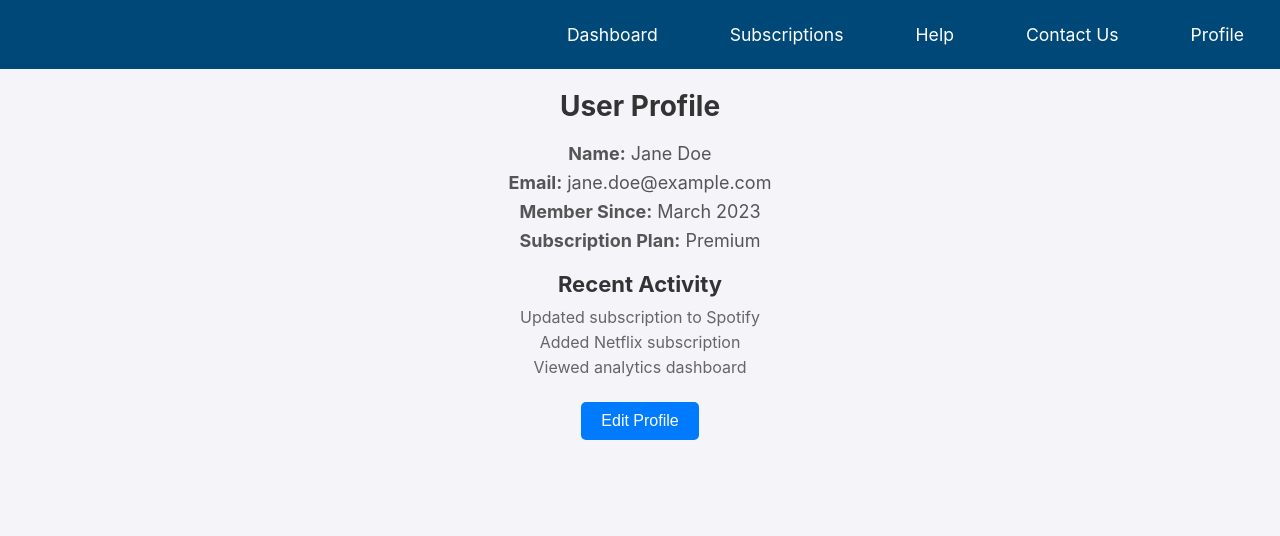
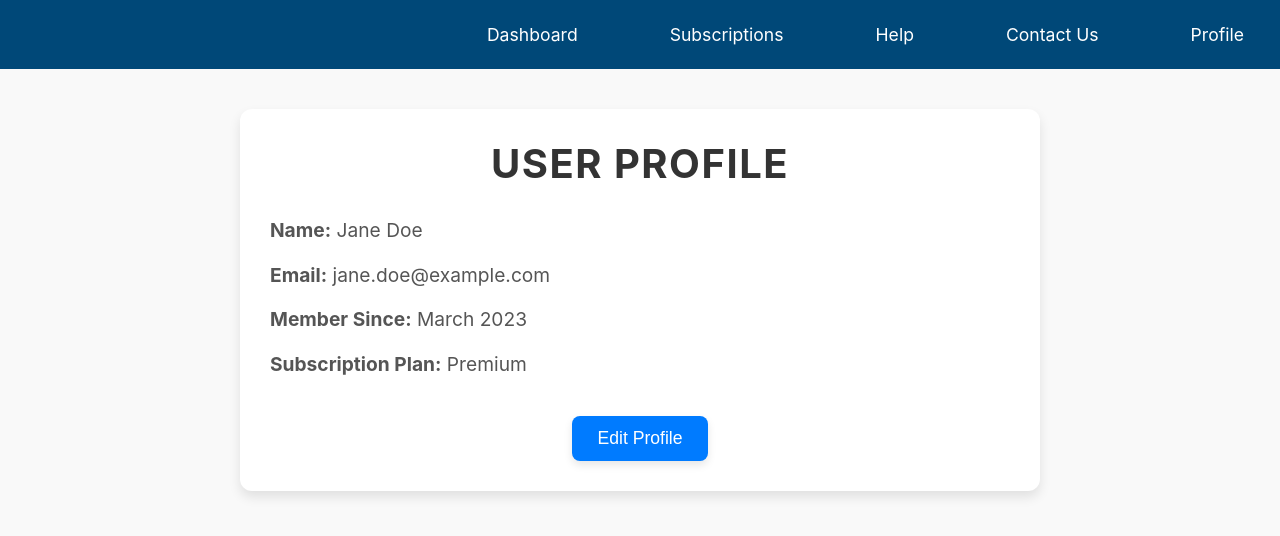
Before and after one commit to iSkewb/BreakFree, a React (Create React App) app in the folder predictive-subscription-tool/: page /profile in a window 1280 px wide. Shown: the top 536 px of the page. Built offline with nearby package versions, Linux system fonts and the light colour scheme.

Commit message:
Edited the styles

```diff
--- a/predictive-subscription-tool/src/pages/ContactUs.css
+++ b/predictive-subscription-tool/src/pages/ContactUs.css
@@ -5,32 +5,42 @@
     box-sizing: border-box;
 }
 
-/* Body styling */
-body {
-    font-family: 'Arial', sans-serif;
-    background-color: #f4f4f9;
-    min-height: 100vh;
+/* HTML and Body styling */
+html, body {
+    height: 100%;
     width: 100%;
+    font-family: 'Segoe UI', Tahoma, Geneva, Verdana, sans-serif;
+    background-color: #f9f9f9;
 }
 
 /* Contact Us container */
 .contact-us-container {
-    background-color: white;
-    border-radius: 8px;
-    box-shadow: 0 4px 12px rgba(0, 0, 0, 0.1);
     padding: 40px;
-    max-width: 500px;
-    width: 100%;
+    max-width: 600px;
+    margin: 40px auto;
+    background-color: #fff;
+    border-radius: 12px;
+    box-shadow: 0 6px 12px rgba(0, 0, 0, 0.1);
     text-align: center;
-    margin: 0 auto; /* Center horizontally */
-    margin-top: 20px; /* Add some top margin */
+    display: flex;
+    flex-direction: column;
+    justify-content: center;
+    transition: transform 0.3s ease, box-shadow 0.3s ease;
+}
+
+.contact-us-container:hover {
+    transform: translateY(-10px);
+    box-shadow: 0 12px 24px rgba(0, 0, 0, 0.2);
 }
 
 /* Heading */
 h2 {
+    font-size: 2.5em;
+    margin-bottom: 25px;
     color: #333;
-    margin-bottom: 20px;
-    font-size: 24px;
+    font-weight: bold;
+    text-transform: uppercase;
+    letter-spacing: 1.5px;
 }
 
 /* Form styling */
@@ -42,10 +52,10 @@ form {
 
 /* Input and textarea styling */
 input, textarea {
-    padding: 10px;
+    padding: 12px;
     border: 1px solid #ddd;
     border-radius: 5px;
-    font-size: 16px;
+    font-size: 1.1em;
     width: 100%;
     transition: border-color 0.3s ease;
 }
@@ -58,24 +68,33 @@ input:focus, textarea:focus {
 
 /* Button styling */
 button {
-    padding: 12px 20px;
+    margin-top: 25px;
+    padding: 12px 25px;
     background-color: #007BFF;
     color: white;
     border: none;
-    border-radius: 5px;
+    border-radius: 8px;
+    font-size: 1.1em;
     cursor: pointer;
-    font-size: 16px;
-    transition: background-color 0.3s ease;
+    transition: background-color 0.3s ease, transform 0.3s ease;
+    box-shadow: 0 4px 8px rgba(0, 0, 0, 0.1);
 }
 
 /* Button hover effect */
 button:hover {
     background-color: #0056b3;
+    transform: translateY(-2px);
+    box-shadow: 0 6px 12px rgba(0, 0, 0, 0.2);
+}
+
+button:active {
+    transform: translateY(1px);
+    box-shadow: 0 2px 4px rgba(0, 0, 0, 0.1);
 }
 
 /* Label styling */
 label {
-    font-size: 16px;
+    font-size: 1.1em;
     text-align: left;
     margin-bottom: 5px;
     color: #333;
--- a/predictive-subscription-tool/src/pages/Help.css
+++ b/predictive-subscription-tool/src/pages/Help.css
@@ -3,12 +3,17 @@
   padding: 20px;
   max-width: 900px;
   margin: 0 auto;
-    font-family: Arial, sans-serif;
+  font-family: 'Segoe UI', Tahoma, Geneva, Verdana, sans-serif;
+  background-color: #f9f9f9;
+  border-radius: 8px;
+  box-shadow: 0 4px 8px rgba(0, 0, 0, 0.1);
 }
 
 h2 {
   text-align: center;
   color: #333;
+  font-size: 2em;
+  margin-bottom: 20px;
 }
 
 .help-section {
@@ -18,11 +23,15 @@
 .help-section h3 {
   color: #4CAF50;
   font-size: 1.5em;
+  border-bottom: 2px solid #4CAF50;
+  padding-bottom: 5px;
+  margin-bottom: 15px;
 }
 
 .help-section p {
   font-size: 1.1em;
-    line-height: 1.5;
+  line-height: 1.6;
+  color: #555;
 }
 
 .faq-item {
@@ -31,10 +40,13 @@
 
 .faq-item h4 {
   color: #333;
+  font-size: 1.2em;
+  margin-bottom: 5px;
 }
 
 span {
   font-weight: bold;
+  color: #4CAF50;
 }
 
 ul {
@@ -45,4 +57,6 @@
 ul li {
   font-size: 1.1em;
   margin-bottom: 10px;
+  padding-left: 20px;
+  position: relative;
 }
--- a/predictive-subscription-tool/src/pages/Profile.css
+++ b/predictive-subscription-tool/src/pages/Profile.css
@@ -9,72 +9,70 @@
 html, body {
     height: 100%;
     width: 100%;
-    font-family: 'Arial', sans-serif;
-    background-color: #f4f4f9;
+    font-family: 'Segoe UI', Tahoma, Geneva, Verdana, sans-serif;
+    background-color: #f9f9f9;
 }
 
 /* Profile container */
 .profile-container {
-    width: 100%;
-    height: 100%;
-    max-width: none;
-    padding: 20px;
-    border-radius: 10px;
+    padding: 30px;
+    max-width: 800px;
+    margin: 40px auto;
+    background-color: #fff;
+    border-radius: 12px;
+    box-shadow: 0 6px 12px rgba(0, 0, 0, 0.1);
     text-align: center;
     display: flex;
     flex-direction: column;
     justify-content: center;
+    transition: transform 0.3s ease, box-shadow 0.3s ease;
+}
+
+.profile-container:hover {
+    transform: translateY(-10px);
+    box-shadow: 0 12px 24px rgba(0, 0, 0, 0.2);
 }
 
 /* Title styling */
 .profile-title {
-    font-size: 28px;
-    margin-bottom: 20px;
+    font-size: 2.5em;
+    margin-bottom: 25px;
     color: #333;
+    font-weight: bold;
+    text-transform: uppercase;
+    letter-spacing: 1.5px;
 }
 
 /* Profile details styling */
 .profile-details p {
-    font-size: 18px;
-    margin: 8px 0;
+    font-size: 1.2em;
+    line-height: 1.8;
+    margin: 10px 0;
     color: #555;
-}
-
-/* Activity section */
-.profile-activity {
-    margin-top: 20px;
-}
-
-.profile-activity h2 {
-    font-size: 22px;
-    margin-bottom: 10px;
-    color: #333;
-}
-
-.profile-activity ul {
-    list-style-type: none;
-    padding: 0;
-}
-
-.profile-activity li {
-    font-size: 16px;
-    color: #666;
-    margin: 5px 0;
+    text-align: left;
 }
 
 /* Edit button */
 .edit-button {
-    margin-top: 20px;
-    padding: 10px 20px;
+    margin-top: 25px;
+    padding: 12px 25px;
     background-color: #007bff;
     color: white;
     border: none;
-    border-radius: 5px;
-    font-size: 16px;
+    border-radius: 8px;
+    font-size: 1.1em;
     cursor: pointer;
-    transition: background-color 0.3s ease;
+    transition: background-color 0.3s ease, transform 0.3s ease;
+    box-shadow: 0 4px 8px rgba(0, 0, 0, 0.1);
 }
 
 .edit-button:hover {
     background-color: #0056b3;
+    transform: translateY(-2px);
+    box-shadow: 0 6px 12px rgba(0, 0, 0, 0.2);
 }
+
+.edit-button:active {
+    transform: translateY(1px);
+    box-shadow: 0 2px 4px rgba(0, 0, 0, 0.1);
+}
--- a/predictive-subscription-tool/src/pages/Profile.js
+++ b/predictive-subscription-tool/src/pages/Profile.js
@@ -20,14 +20,6 @@ const Profile = () => {
           <p><strong>Member Since:</strong> {userInfo.memberSince}</p>
           <p><strong>Subscription Plan:</strong> {userInfo.subscriptionPlan}</p>
         </div>
-        <div className="profile-activity">
-          <h2>Recent Activity</h2>
-          <ul>
-            {userInfo.recentActivity.map((activity, index) => (
-              <li key={index}>{activity}</li>
-            ))}
-          </ul>
-        </div>
         <button className="edit-button">Edit Profile</button>
       </div>
     </div>
```
Lines whose indentation alone changed are shown as unchanged.
